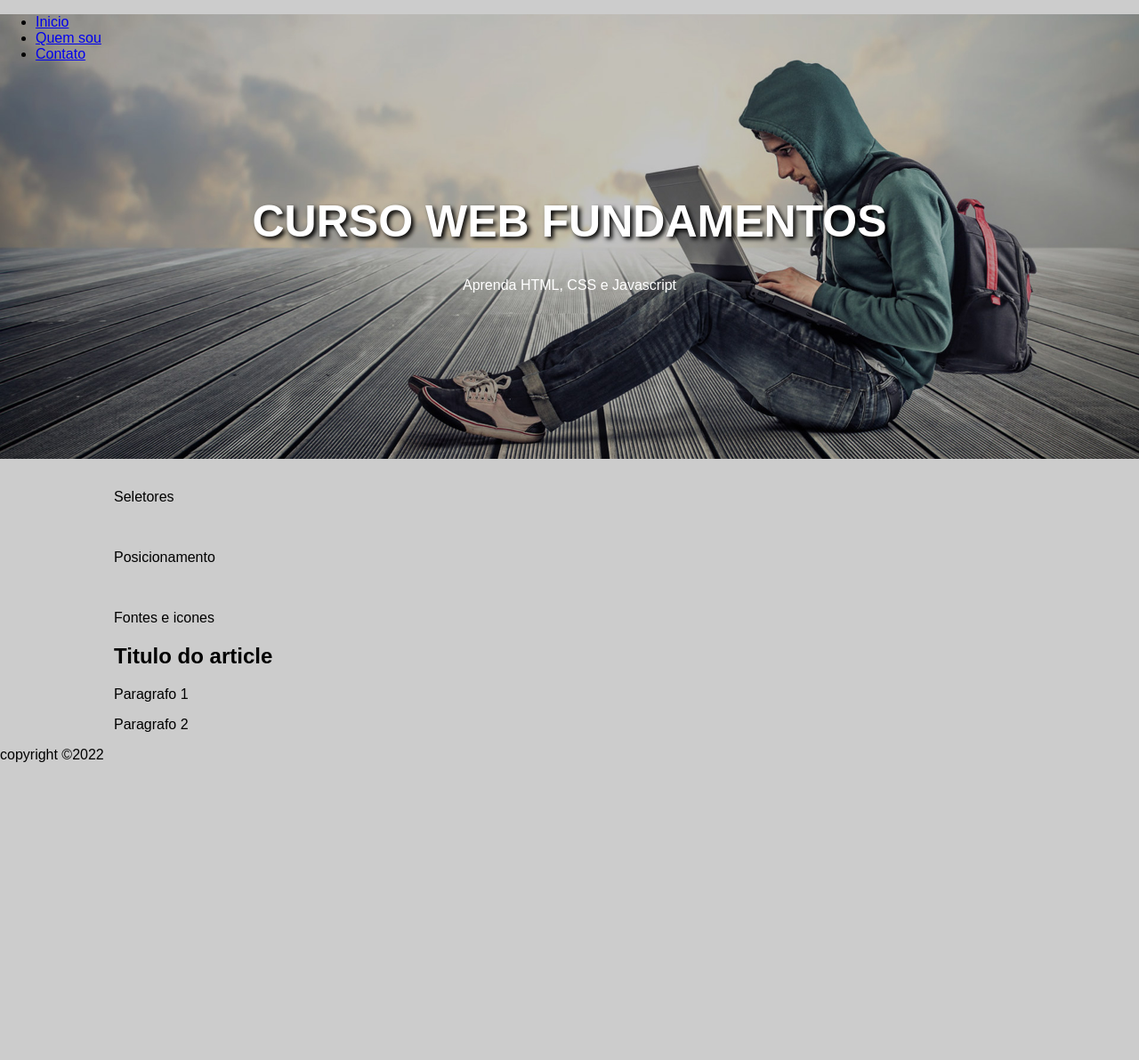
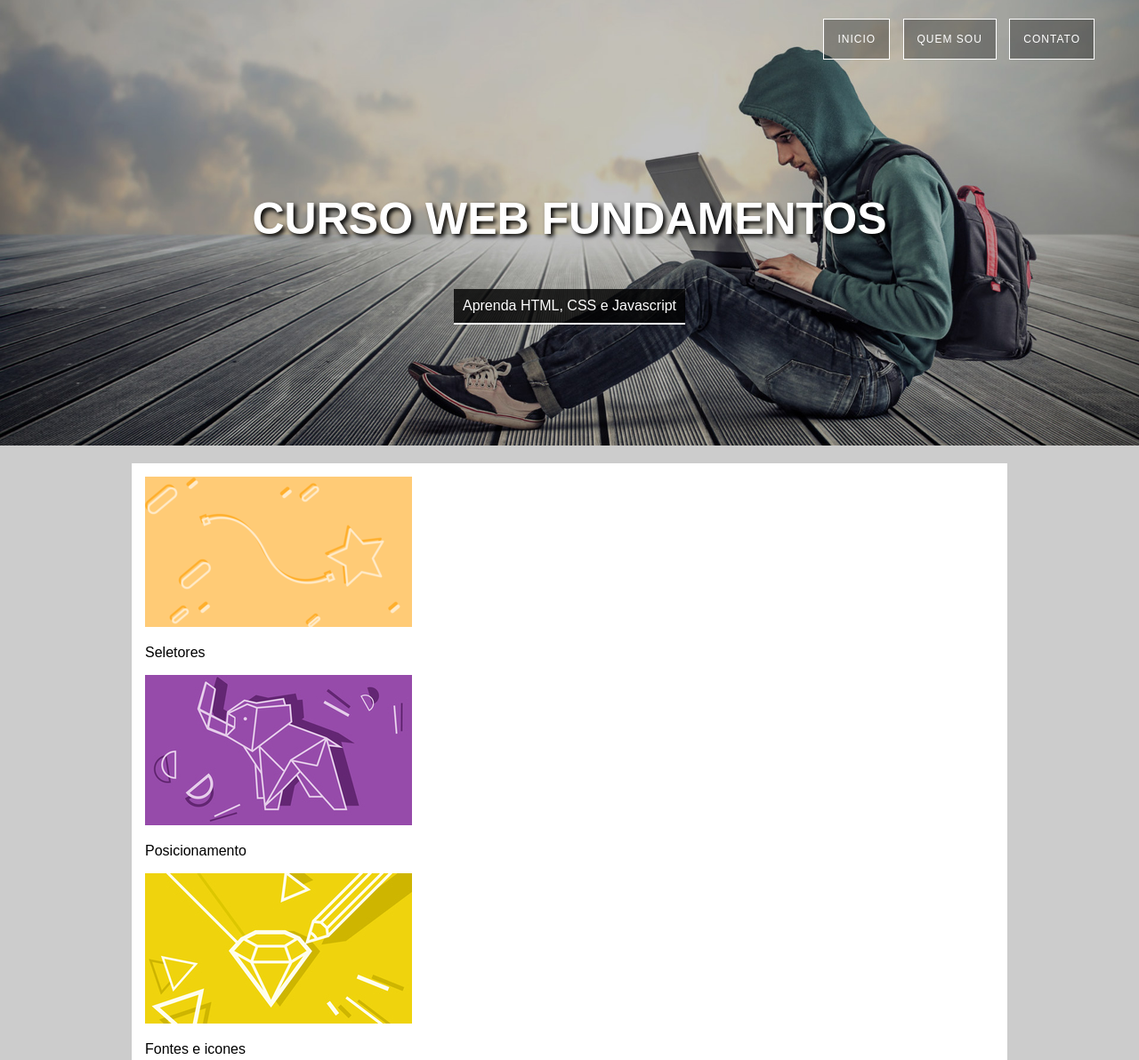
Before and after one commit to JoaoClaudioSG/Estudo, a plain HTML site: page Curso HTML, CSS e JS/Projeto CSS/index.html in a window 1280 px wide. Shown: the top 1192 px of the page at 89% size. Before the commit the page ends 874 px from the top, so only its background shows below. Drawn offline with Linux system fonts and the light colour scheme.

Commit message:
mudança

```diff
--- a/Curso HTML, CSS e JS/Projeto CSS/CSS/Estilo.css
+++ b/Curso HTML, CSS e JS/Projeto CSS/CSS/Estilo.css
@@ -10,6 +10,7 @@ body{
     height: 500px;
     background-position: center;
     background-size: cover;
+    border-top: 1px solid transparent;
 }
 
 .hero-content{
@@ -23,7 +24,62 @@ body{
     text-shadow: 3px 3px 5px black;
 }
 
+.hero-content p{
+    background-color: rgba(0, 0, 0, 0.8);
+    display: inline-block;
+    padding: 10px;
+    border-bottom: 2px solid white;
+
+}
+
+.hero nav ul{
+    text-align: right;
+    margin: 20px 50px 0px 0px;
+}
+
+.hero nav li{
+    display: inline-block;
+    list-style: none;
+    border: 1px solid white;
+    margin-left: 10px;
+}
+
+.hero nav li a{
+    background: rgba(0, 0, 0, 0.3);
+    display: block;
+    padding: 15px;
+    color: white;
+    text-decoration: none;
+    text-transform: uppercase;
+    font-size: 12px;
+    letter-spacing: 1px;
+}
+
+.hero nav li a:hover{
+    background: rgba(0, 0, 0, 0.8);
+
+}
+
 main{
     width: 80%;
     margin: auto;
 }
+
+.content-section{
+    background-color: white;
+    padding: 15px;
+    margin: 20px;
+}
+
+.card {
+    width: 33%;
+}
+
+footer{
+    text-align: center;
+    background-color: gray;
+    padding: 15px;
+    color: white;
+    text-shadow: 2px 2px 2px black;
+    font-size: 20px;
+}
--- a/Curso HTML, CSS e JS/Projeto CSS/index.html
+++ b/Curso HTML, CSS e JS/Projeto CSS/index.html
@@ -30,32 +30,32 @@
             </header>
 
             <Main>
-                <section>
+                <section class="content-section">
                     <div class="card">
-                        <img src="" alt="">
+                        <img src="imagens/card_01.png" alt="">
                         <p>Seletores</p>
                     </div>
                     <div class="card">
-                        <img src="" alt="">
+                        <img src="imagens/card_02.jpg" alt="">
                         <p>Posicionamento</p>
                     </div>
                     <div class="card">
-                        <img src="" alt="">
+                        <img src="imagens/card_03.jpg" alt="">
                         <p>Fontes e icones</p>
                     </div>
                 </section>
-                <article>
-                    <header><h2>Titulo do article</h2></header>
-                    <p>Paragrafo 1</p>
-                    <p>Paragrafo 2</p>
-                </article>
-                <section>
 
+                <section class="content-section">
+                    <article>
+                        <header><h2>Titulo do article</h2></header>
+                        <p>Paragrafo 1</p>
+                        <p>Paragrafo 2</p>
+                    </article>
                 </section>
             </Main>
 
             <footer>
-                <p>copyright &copy;2022</p>
+                <p>Copyright &copy;2022</p>
             </footer>
 
         </div>
```
Also changed, not shown: Curso HTML, CSS e JS/Arquivos Aula/09_display.html (added, +68 -0 lines).
